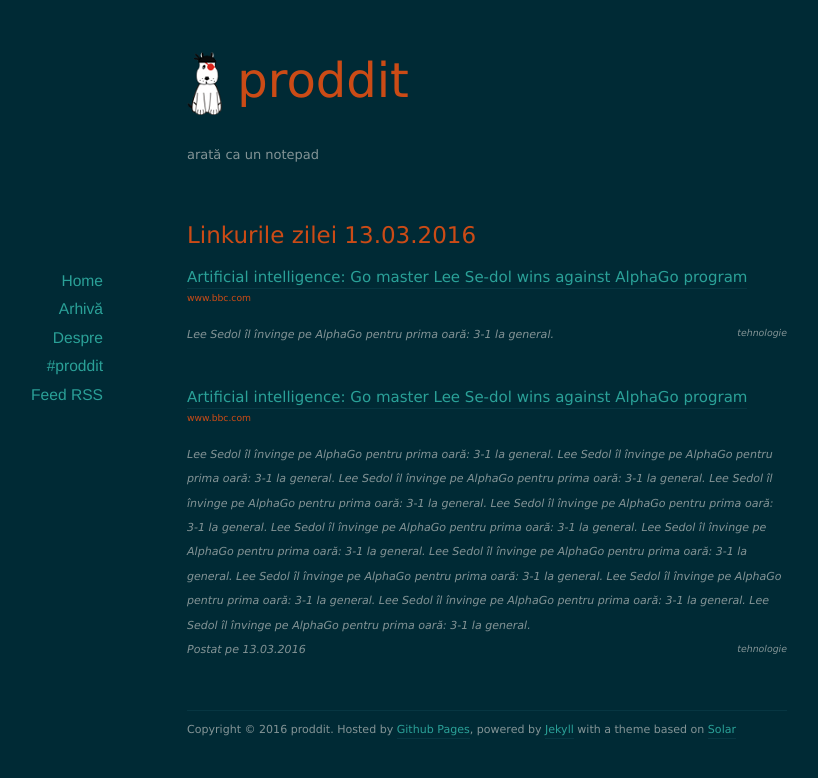
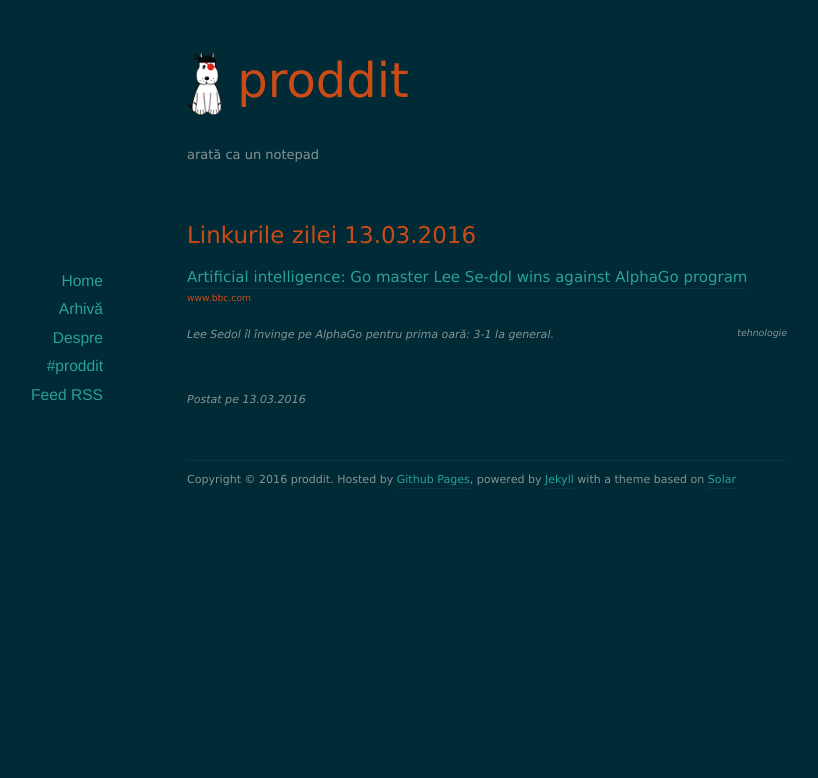
Before and after one commit to xolar/xolar.github.io, a Jekyll site: the page built from _posts/2016-03-13-linkurile-zilei.md, in a window 1280 px wide. Shown: the top 778 px of the page, without its empty margins (153-971 px from the left). Built offline with Jekyll 4.4.1, drawn with Linux system fonts in a browser that asks for light colours; nearby versions of some CDN libraries; comment, search, counter and statistics services are not loaded.

Commit message:
Update 2016-03-13-linkurile-zilei.md

```diff
--- a/_posts/2016-03-13-linkurile-zilei.md
+++ b/_posts/2016-03-13-linkurile-zilei.md
@@ -10,7 +10,3 @@ title: Linkurile zilei 13.03.2016
 <span style="float: left;" ><sup>_Lee Sedol îl învinge pe AlphaGo pentru prima oară: 3-1 la general._</sup></span><span style="float: right;" ><sup><sup>_tehnologie_</sup></sup></span>
 <br/>
 <br/>
-
-## [Artificial intelligence: Go master Lee Se-dol wins against AlphaGo program](http://www.bbc.com/news/technology-35797102) <sup><sup><sup>www.bbc.com</sup></sup></sup>
-<span style="float: left;" ><sup>_Lee Sedol îl învinge pe AlphaGo pentru prima oară: 3-1 la general.    Lee Sedol îl învinge pe AlphaGo pentru prima oară: 3-1 la general.     Lee Sedol îl învinge pe AlphaGo pentru prima oară: 3-1 la general.    Lee Sedol îl învinge pe AlphaGo pentru prima oară: 3-1 la general.    Lee Sedol îl învinge pe AlphaGo pentru prima oară: 3-1 la general.    Lee Sedol îl învinge pe AlphaGo pentru prima oară: 3-1 la general.    Lee Sedol îl învinge pe AlphaGo pentru prima oară: 3-1 la general.    Lee Sedol îl învinge pe AlphaGo pentru prima oară: 3-1 la general.    Lee Sedol îl învinge pe AlphaGo pentru prima oară: 3-1 la general.    Lee Sedol îl învinge pe AlphaGo pentru prima oară: 3-1 la general.    Lee Sedol îl învinge pe AlphaGo pentru prima oară: 3-1 la general.    Lee Sedol îl învinge pe AlphaGo pentru prima oară: 3-1 la general._</sup></span><span style="float: right;" ><sup><sup>_tehnologie_</sup></sup></span>
-<br/>
```
